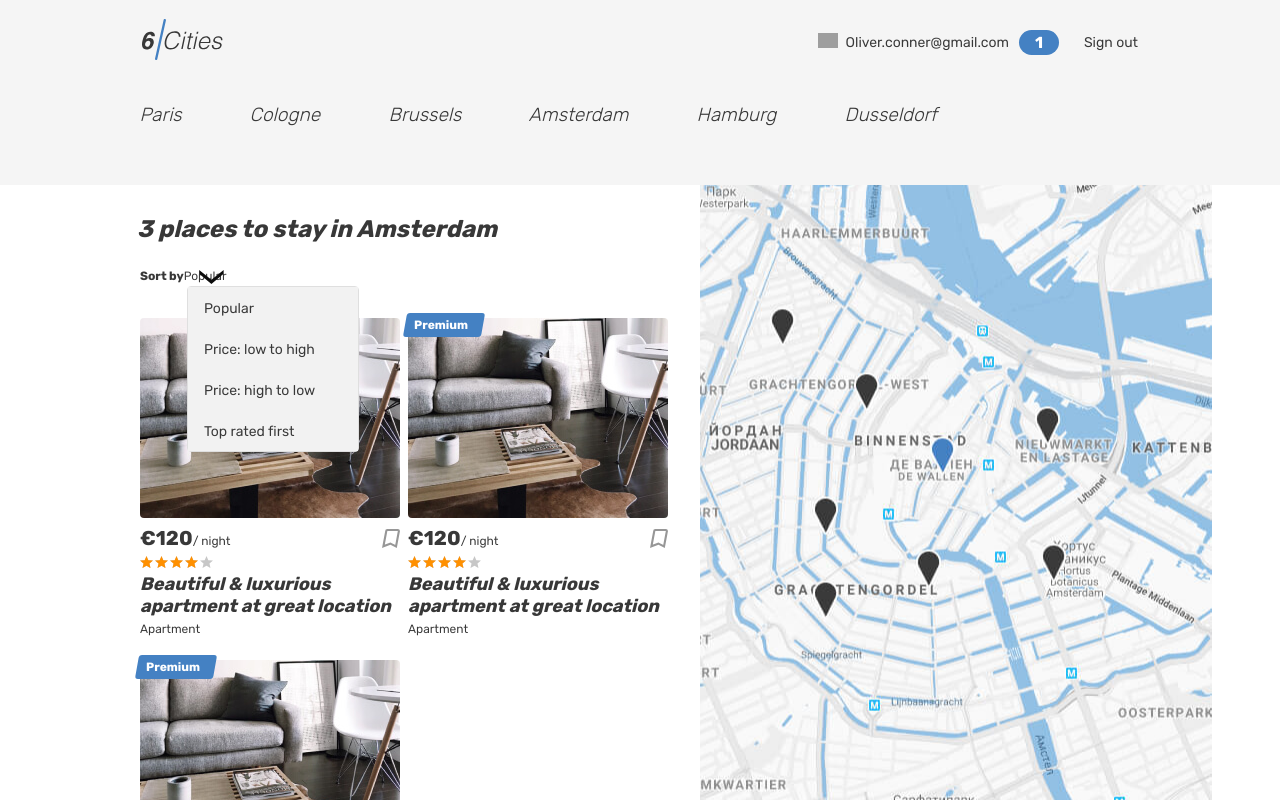
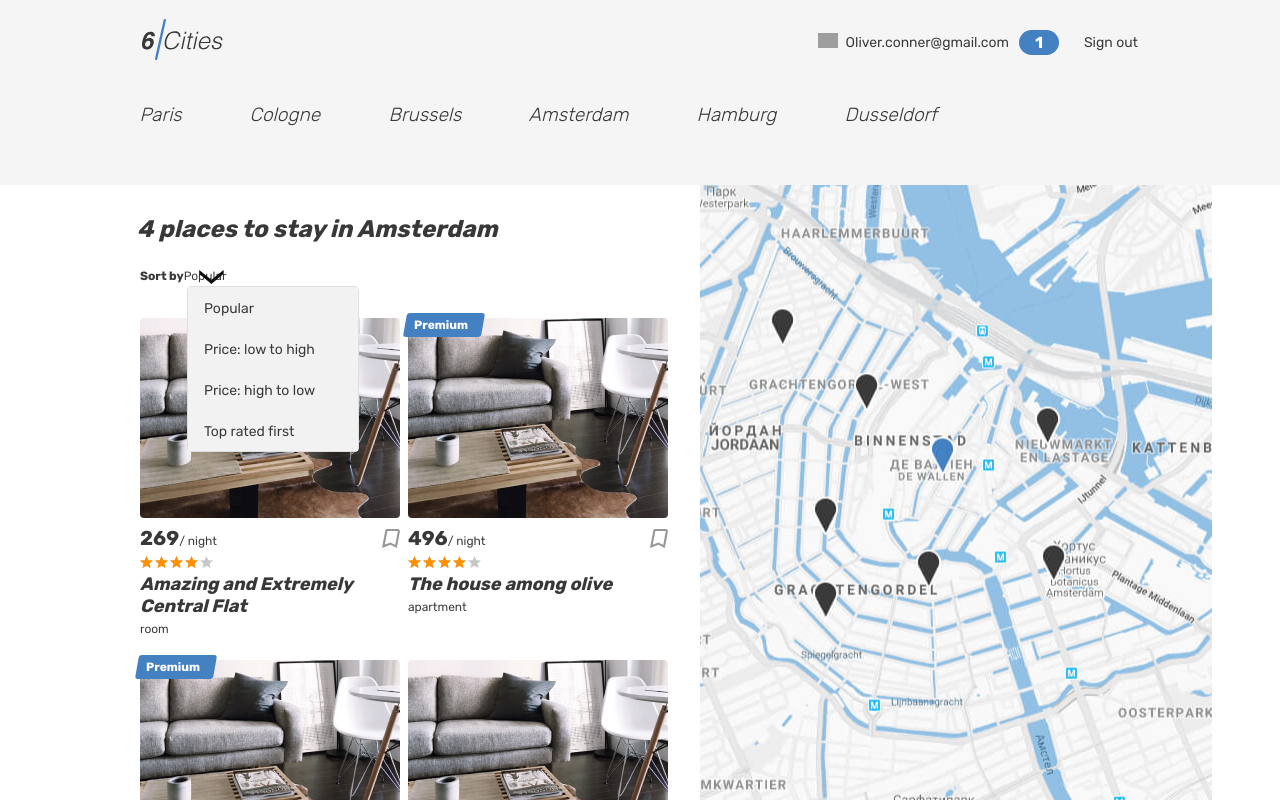
Before and after one commit to htmlacademy-react/973763-six-cities-17, a React (Vite) app: page / in a window 1280 px wide. Built offline with nearby package versions, Linux system fonts and the light colour scheme; grey boxes are pictures that could not be loaded.

Commit message:
refactor card component

```diff
--- a/src/components/app/app.tsx
+++ b/src/components/app/app.tsx
@@ -4,17 +4,16 @@ import ErrorPage from '../../pages/error/error';
 import FavoritesPage from '../../pages/favorites/favorites';
 import OfferPage from '../../pages/offer/offer';
 import { Offer } from '../../types';
-import { mockOffers } from '../../mocks/offers';
 import {RoutePath} from '../../routes';
 import {AuthorizationStatus} from '../../const';
 import {Route, createBrowserRouter, createRoutesFromElements, RouterProvider} from 'react-router-dom';
 import PrivateRoute from '../private-route/private-route';
 
 type AppProps = {
-  offers?: Offer[];
+  offers: Offer[];
 }
 
-function App({offers = mockOffers}: AppProps): JSX.Element {
+function App({offers}: AppProps): JSX.Element {
   const router = createBrowserRouter(
     createRoutesFromElements(
       <Route path={RoutePath.INDEX} errorElement={<ErrorPage/>}>
--- a/src/components/card-list/card-list.tsx
+++ b/src/components/card-list/card-list.tsx
@@ -1,16 +1,17 @@
 import Card from '../card/card';
 import {Offer} from '../../types';
+import {CardType} from '../../const.ts';
 
 type CardListProps = {
   cards: Offer[];
   isFavorites: boolean;
-  cardType: string;
+  cardType: CardType;
 }
 
 function CardList({cards, isFavorites, cardType}: CardListProps): JSX.Element {
   return (
     <>
-      {cards.map((card) => <Card isPremium={card.isPremium} isFavorites={isFavorites} cardType={cardType} key={card.id}/>)}
+      {cards.map((card) => <Card card={card} isFavorites={isFavorites} cardType={cardType} key={card.id}/>)}
     </>
   );
 }
--- a/src/components/card/card.tsx
+++ b/src/components/card/card.tsx
@@ -1,10 +1,15 @@
+import {Offer} from '../../types';
+import {CardType} from '../../const.ts';
+
 type CardProps = {
+  card: Offer;
   isFavorites: boolean;
-  isPremium: boolean;
-  cardType: string;
+  cardType: CardType;
 }
 
-function Card({isFavorites, isPremium, cardType}: CardProps): JSX.Element {
+function Card({card, isFavorites, cardType}: CardProps): JSX.Element {
+  const {isPremium, price, title, type} = card;
+
   return (
     <article className={`${cardType}__card place-card`}>
       {isPremium && <div className="place-card__mark"><span>Premium</span></div>}
@@ -22,7 +27,7 @@ function Card({isFavorites, isPremium, cardType}: CardProps): JSX.Element {
       <div className={`${isFavorites ? 'favorites__card-info' : ''} place-card__info`}>
         <div className="place-card__price-wrapper">
           <div className="place-card__price">
-            <b className="place-card__price-value">€120</b>
+            <b className="place-card__price-value">{price}</b>
             <span className="place-card__price-text">/&nbsp;night</span>
           </div>
           <button
@@ -47,10 +52,10 @@ function Card({isFavorites, isPremium, cardType}: CardProps): JSX.Element {
         </div>
         <h2 className="place-card__name">
           <a href="#">
-            Beautiful &amp; luxurious apartment at great location
+            {title}
           </a>
         </h2>
-        <p className="place-card__type">Apartment</p>
+        <p className="place-card__type">{type}</p>
       </div>
     </article>
   );
--- a/src/index.tsx
+++ b/src/index.tsx
@@ -1,6 +1,7 @@
 import React from 'react';
 import ReactDOM from 'react-dom/client';
 import App from './components/app/app';
+import {mockOffers} from './mocks/offers';
 
 const root = ReactDOM.createRoot(
   document.getElementById('root') as HTMLElement
@@ -8,6 +9,6 @@ const root = ReactDOM.createRoot(
 
 root.render(
   <React.StrictMode>
-    <App />
+    <App offers={mockOffers}/>
   </React.StrictMode>
 );
--- a/src/mocks/offers.ts
+++ b/src/mocks/offers.ts
@@ -54,7 +54,7 @@ export const mockOffers: Offer[] = [
     'price': 426,
     'previewImage': 'https://16.design.htmlacademy.pro/static/hotel/7.jpg',
     'city': {
-      'name': 'Paris',
+      'name': 'Cologne',
       'location': {
         'latitude': 48.85661,
         'longitude': 2.351499,
@@ -69,6 +69,29 @@ export const mockOffers: Offer[] = [
     'isFavorite': false,
     'isPremium': true,
     'rating': 1.1
+  },
+  {
+    'id': '695-f984-422e-add8-e369f88ac21a',
+    'title': 'Amazing and Extremely Central Flat',
+    'type': 'room',
+    'price': 209,
+    'previewImage': 'https://16.design.htmlacademy.pro/static/hotel/2.jpg',
+    'city': {
+      'name': 'Hamburg',
+      'location': {
+        'latitude': 48.85661,
+        'longitude': 2.351499,
+        'zoom': 13
+      }
+    },
+    'location': {
+      'latitude': 48.868610000000004,
+      'longitude': 2.342499,
+      'zoom': 16
+    },
+    'isFavorite': true,
+    'isPremium': false,
+    'rating': 2.2
   },
 ];
 
```
